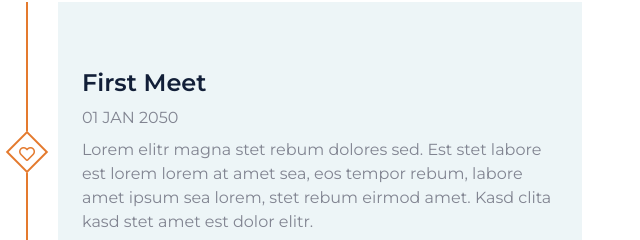
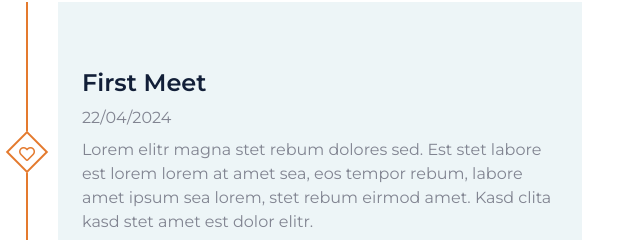
Before and after one commit to amansantos/boda, a plain HTML site: page index.html in a window 1280 px wide. Shown: the part 2311-2551 px from the top of the page, 613-1253 px from the left. Drawn offline with nearby package versions, Linux system fonts and the light colour scheme; a script that the page names is missing.

Commit message:
Update index.html

```diff
--- a/index.html
+++ b/index.html
@@ -190,7 +190,7 @@
                     <div class="col-md-6 text-center text-md-left">
                         <div class="h-100 d-flex flex-column justify-content-center bg-secondary p-4 ml-md-3">
                             <h4 class="mb-2">First Meet</h4>
-                            <p class="text-uppercase mb-2">01 Jan 2050</p>
+                            <p class="text-uppercase mb-2">22/04/2024</p>
                             <p class="m-0">Lorem elitr magna stet rebum dolores sed. Est stet labore est lorem lorem at amet sea, eos tempor rebum, labore amet ipsum sea lorem, stet rebum eirmod amet. Kasd clita kasd stet amet est dolor elitr.</p>
                         </div>
                     </div>
```
